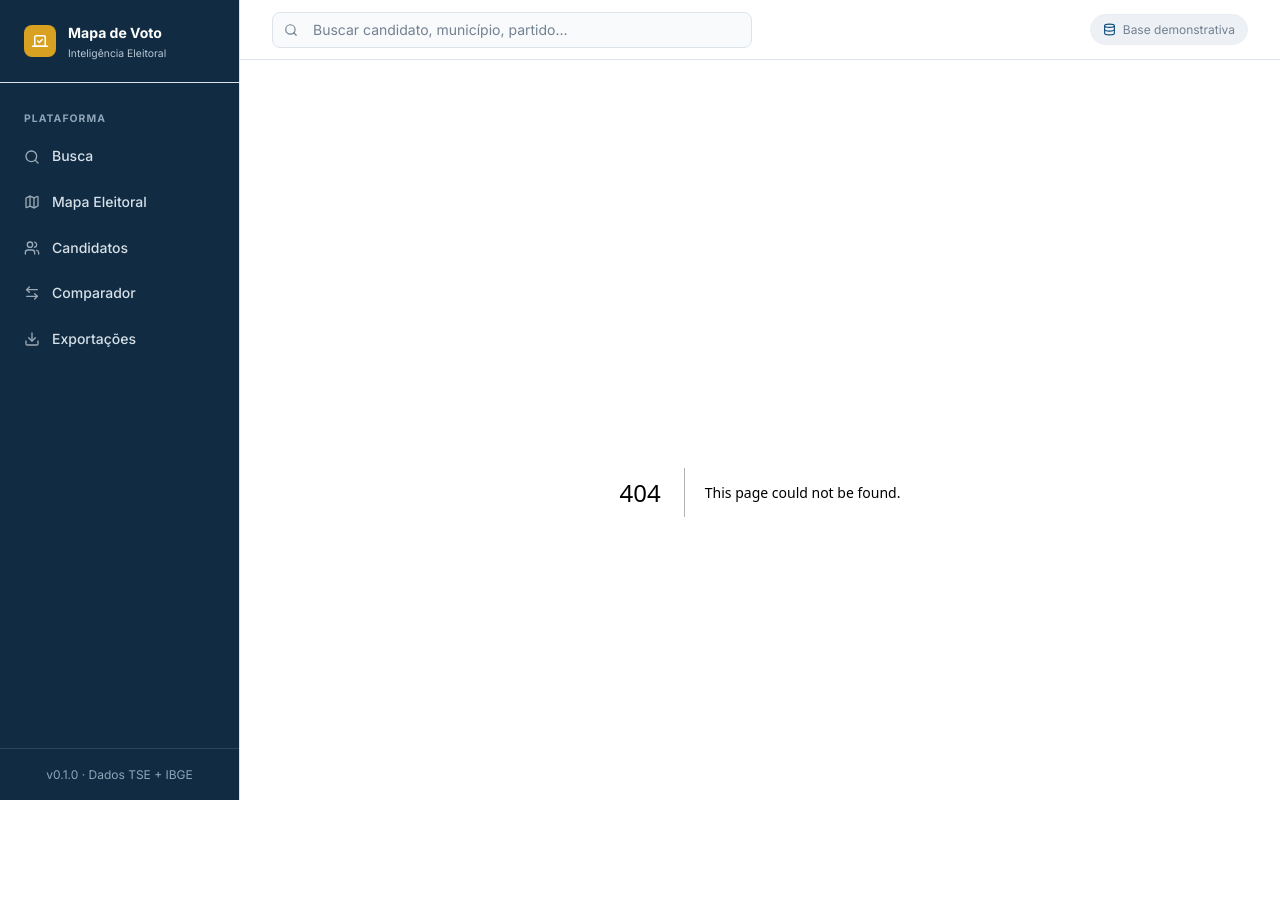
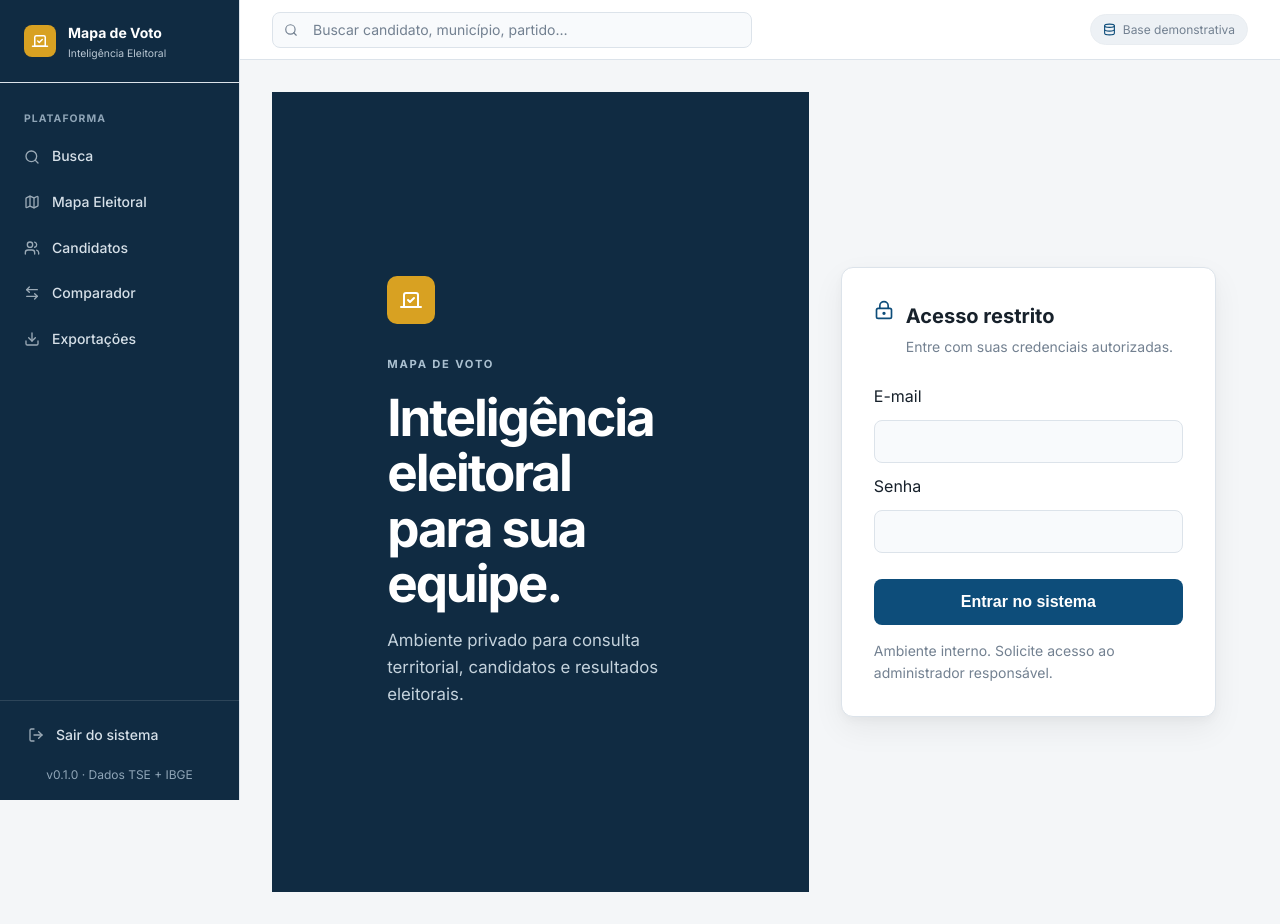
Before and after one commit to Omegarepresentacoes01-wq/MAPA-DE-VOT, a Next.js app in the folder apps/web/: page /login in a window 1280 px wide. Before the commit this address had no page. Built offline with nearby package versions, Linux system fonts and the light colour scheme.

Commit message:
feat: adicionar acesso interno local

```diff
--- a/apps/web/app/globals.css
+++ b/apps/web/app/globals.css
@@ -352,6 +352,22 @@ a:hover { color: var(--accent-hover); }
 .tab:hover { color: var(--text-primary); }
 .tab.active { color: var(--accent); border-bottom-color: var(--accent); }
 
+/* ── Login interno ── */
+.login-page { min-height: 100dvh; display: grid; grid-template-columns: minmax(0, 1.1fr) minmax(420px, .9fr); background: var(--bg-base); }
+.login-brand { background: #102b42; color: white; padding: clamp(3rem, 9vw, 9rem); display: flex; flex-direction: column; justify-content: center; }
+.login-mark { width: 48px; height: 48px; display: grid; place-items: center; border-radius: 10px; background: #d8a122; margin-bottom: 2rem; }
+.login-kicker { font-size: .7rem; letter-spacing: .16em; font-weight: 700; color: #aac0d0; }
+.login-brand h1 { font-size: clamp(2.25rem, 4vw, 3.75rem); line-height: 1.08; margin: 1rem 0; letter-spacing: -.04em; }
+.login-brand p { max-width: 32rem; color: #c4d2dc; font-size: 1.05rem; }
+.login-panel { display: grid; place-items: center; padding: 2rem; }
+.login-card { width: min(100%, 410px); background: var(--bg-surface); border: 1px solid var(--border); border-radius: var(--radius-lg); padding: 2rem; box-shadow: var(--shadow-lg); display: flex; flex-direction: column; gap: .65rem; }
+.login-title { display: flex; gap: .75rem; align-items: flex-start; margin-bottom: 1rem; color: var(--accent); }
+.login-title h2 { color: var(--text-primary); font-size: 1.25rem; }
+.login-title p, .login-help { color: var(--text-muted); font-size: var(--text-sm); margin-top: .25rem; }
+.login-card .btn { margin-top: 1rem; justify-content: center; }
+.login-error { color: var(--danger); font-size: var(--text-sm); margin-top: .25rem; }
+@media (max-width: 800px) { .login-page { grid-template-columns: 1fr; } .login-brand { padding: 3rem 2rem; } .login-brand h1 { font-size: 2.25rem; } }
+
 /* Animations */
 @keyframes fadeIn {
   from { opacity: 0; transform: translateY(8px); }
--- /dev/null
+++ b/apps/web/app/login/page.tsx
@@ -0,0 +1,51 @@
+"use client";
+
+import { FormEvent, useState } from "react";
+import { LockKeyhole, Vote } from "lucide-react";
+
+export default function LoginPage() {
+  const [email, setEmail] = useState("");
+  const [password, setPassword] = useState("");
+  const [error, setError] = useState("");
+  const [loading, setLoading] = useState(false);
+
+  async function submit(event: FormEvent) {
+    event.preventDefault();
+    setLoading(true);
+    setError("");
+    const response = await fetch("/api/auth/login", {
+      method: "POST",
+      headers: { "Content-Type": "application/json" },
+      body: JSON.stringify({ email, password }),
+    });
+    if (!response.ok) {
+      setError("E-mail ou senha inválidos.");
+      setLoading(false);
+      return;
+    }
+    window.location.assign("/");
+  }
+
+  return (
+    <main className="login-page">
+      <section className="login-brand">
+        <div className="login-mark"><Vote size={24} /></div>
+        <span className="login-kicker">MAPA DE VOTO</span>
+        <h1>Inteligência eleitoral<br />para sua equipe.</h1>
+        <p>Ambiente privado para consulta territorial, candidatos e resultados eleitorais.</p>
+      </section>
+      <section className="login-panel">
+        <form className="login-card" onSubmit={submit}>
+          <div className="login-title"><LockKeyhole size={20} /><div><h2>Acesso restrito</h2><p>Entre com suas credenciais autorizadas.</p></div></div>
+          <label className="field-label" htmlFor="email">E-mail</label>
+          <input id="email" className="input-field" type="email" value={email} onChange={(event) => setEmail(event.target.value)} required autoComplete="email" />
+          <label className="field-label" htmlFor="password">Senha</label>
+          <input id="password" className="input-field" type="password" value={password} onChange={(event) => setPassword(event.target.value)} required autoComplete="current-password" />
+          {error && <p className="login-error">{error}</p>}
+          <button className="btn btn-primary btn-lg" type="submit" disabled={loading}>{loading ? "Validando…" : "Entrar no sistema"}</button>
+          <p className="login-help">Ambiente interno. Solicite acesso ao administrador responsável.</p>
+        </form>
+      </section>
+    </main>
+  );
+}
--- a/apps/web/components/layout/Sidebar.tsx
+++ b/apps/web/components/layout/Sidebar.tsx
@@ -2,6 +2,7 @@
 import Link from "next/link";
 import { usePathname } from "next/navigation";
 import { Search, Map, Users, ArrowLeftRight, Download, Vote, ChevronRight } from "lucide-react";
+import { LogOut } from "lucide-react";
 
 const navItems = [
   { href: "/", icon: Search, label: "Busca" },
@@ -13,6 +14,11 @@ const navItems = [
 
 export function Sidebar() {
   const pathname = usePathname();
+
+  async function logout() {
+    await fetch("/api/auth/logout", { method: "POST" });
+    window.location.assign("/login");
+  }
 
   return (
     <aside className="sidebar">
@@ -44,6 +50,7 @@ export function Sidebar() {
 
       {/* Footer */}
       <div className="sidebar-footer">
+        <button className="nav-item" onClick={logout} style={{ marginBottom: "0.75rem" }}><LogOut size={16} /> Sair do sistema</button>
         <p className="sidebar-version">v0.1.0 · Dados TSE + IBGE</p>
       </div>
     </aside>
--- a/apps/web/package.json
+++ b/apps/web/package.json
@@ -3,7 +3,7 @@
   "version": "0.1.0",
   "private": true,
   "scripts": {
-    "dev": "next dev --turbopack",
+    "dev": "next dev",
     "build": "next build",
     "start": "next start",
     "lint": "next lint"
```
Also changed, not shown: apps/web/app/api/auth/login/route.ts (added, +19 -0 lines), apps/web/app/api/auth/logout/route.ts (added, +8 -0 lines), apps/web/lib/auth.ts (added, +60 -0 lines), apps/web/middleware.ts (added, +14 -0 lines), 1 other file (tests, documents, lock files or other folders).
